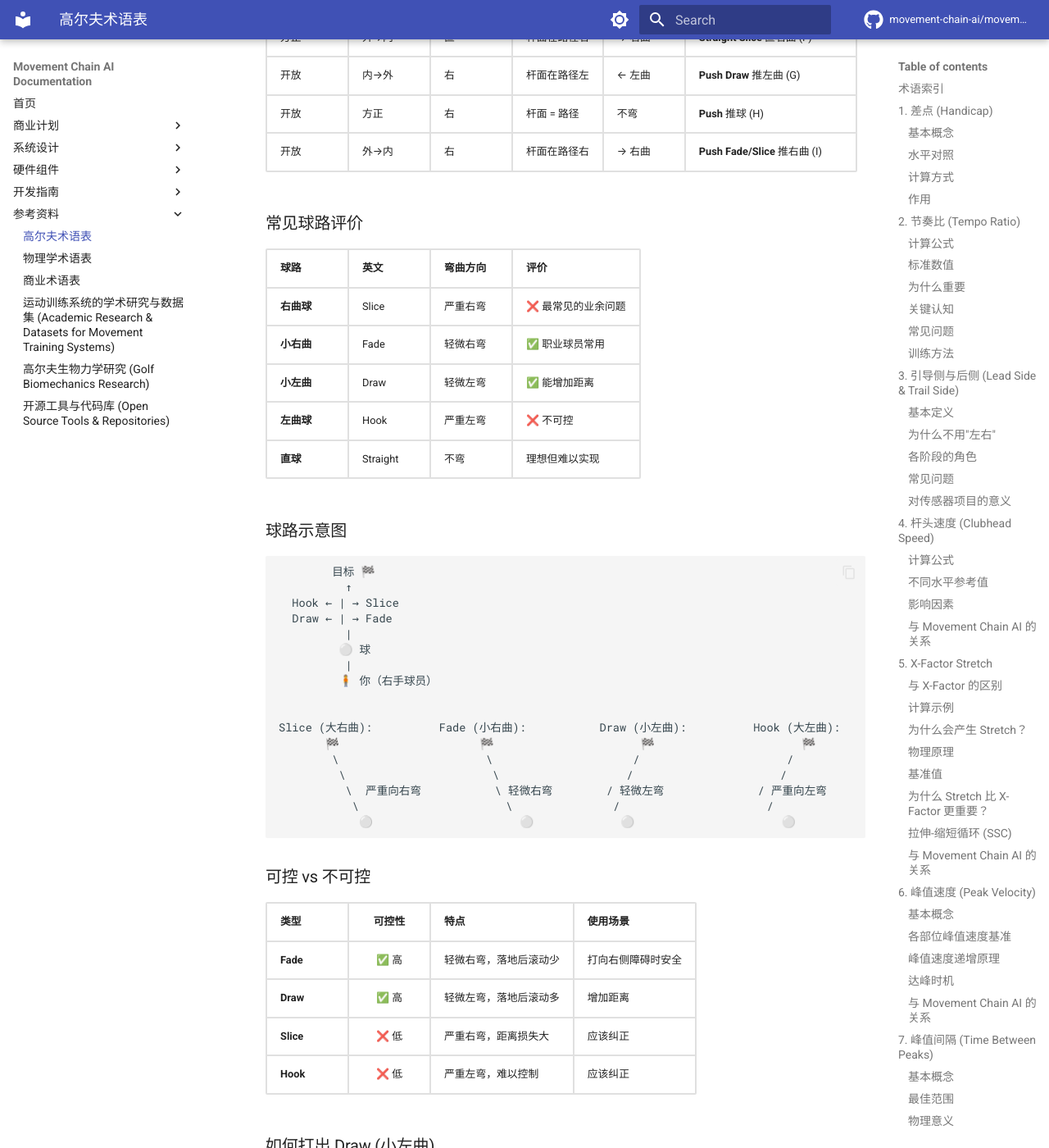
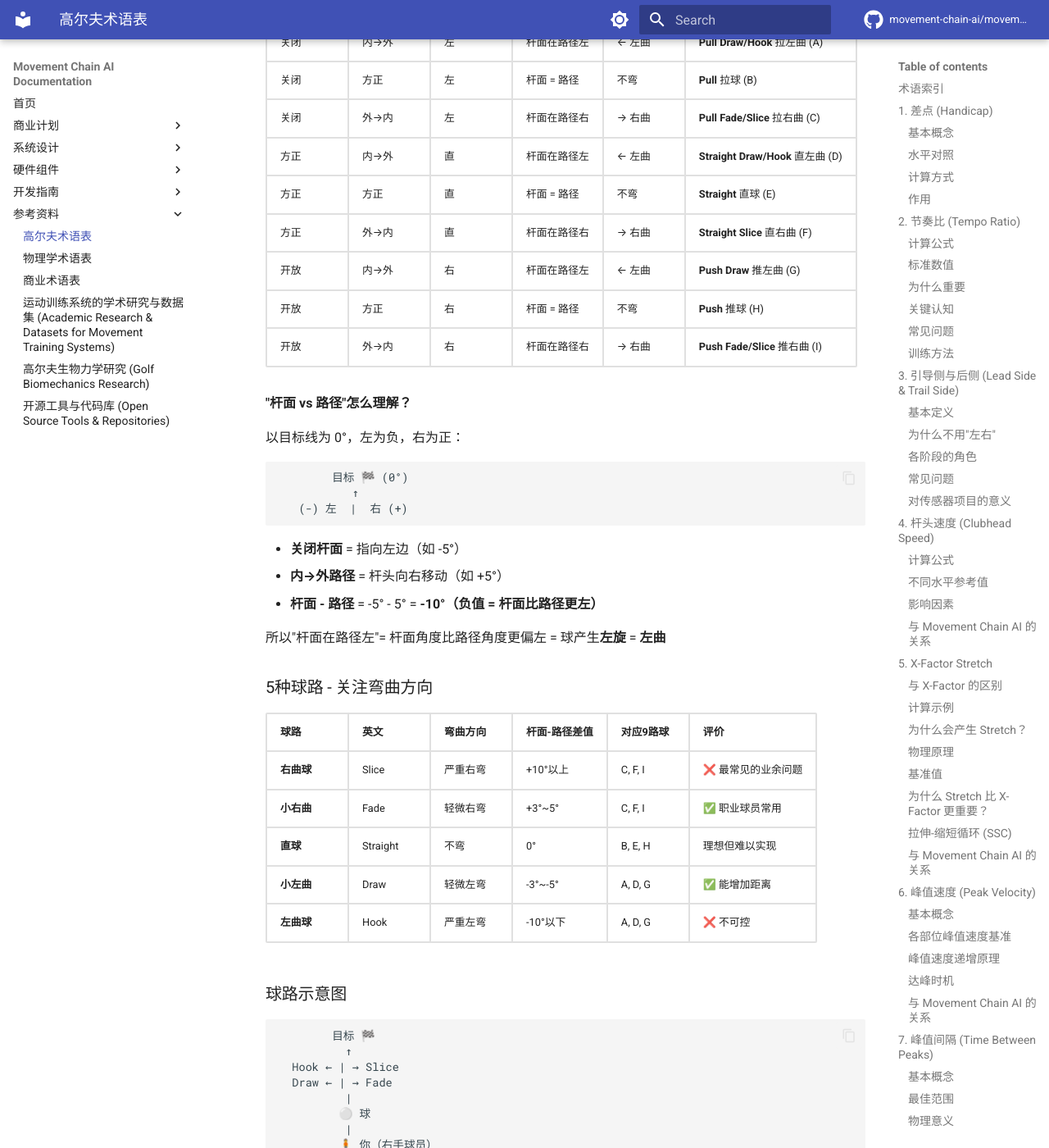
Before and after one commit to movement-chain-ai/movement-chain-docs, an MkDocs documentation site: the page built from docs/zh/reference/golf-glossary.md, in a window 1280 px wide and 1400 px high, scrolled down 20970 px. Shown: the whole window at 82% size. Built offline with MkDocs 1.6.1 and Material for MkDocs 9.7.7, drawn with Linux system fonts in a browser that asks for light colours; comment, search, counter and statistics services are not loaded; the version menu is left out; some of the changed text lies outside the part shown.

Commit message:
docs: 完善球路物理学说明 - 添加9路球与5路球对应关系
- 在5种球路表格中添加杆面-路径差值和对应9路球列
- Slice/Hook 对应差值 ±10°以上
- Fade/Draw 对应差值 ±3°~5°
- 简化两种分类方式的说明

🤖 Generated with [Claude Code](https://claude.com/claude-code)

Co-Authored-By: Claude Opus 4.5 <noreply@anthropic.com>

````diff
--- a/docs/zh/reference/golf-glossary.md
+++ b/docs/zh/reference/golf-glossary.md
@@ -727,11 +727,12 @@ Over-the-Top (OTT) 是导致**外→内路径**的最常见原因：
 - **杆面比路径更右** → 球向右弯
 - **杆面比路径更左** → 球向左弯
 
-### 9种球路
+### 9种球路 - 考虑了起飞方向（左/直/右）
 
 3种杆面 × 3种路径 = 9种球路（以右手球员为例）：
 
-![Ball Flight Laws](../images/ball-flight-laws.jpg){ width="500" }
+![Ball Flight Laws](../images/ball-flight-laws.jpg){ width="700" }
+
 
 | 杆面 | 路径 | 起飞方向 | 杆面 vs 路径 | 弯曲 | 球路名称 |
 |------|------|----------|--------------|------|----------|
@@ -745,15 +746,31 @@ Over-the-Top (OTT) 是导致**外→内路径**的最常见原因：
 | 开放 | 方正 | 右 | 杆面 = 路径 | 不弯 | **Push** 推球 (H) |
 | 开放 | 外→内 | 右 | 杆面在路径右 | → 右曲 | **Push Fade/Slice** 推右曲 (I) |
 
-### 常见球路评价
+**"杆面 vs 路径"怎么理解？**
 
-| 球路 | 英文 | 弯曲方向 | 评价 |
-|------|------|----------|------|
-| **右曲球** | Slice | 严重右弯 | ❌ 最常见的业余问题 |
-| **小右曲** | Fade | 轻微右弯 | ✅ 职业球员常用 |
-| **小左曲** | Draw | 轻微左弯 | ✅ 能增加距离 |
-| **左曲球** | Hook | 严重左弯 | ❌ 不可控 |
-| **直球** | Straight | 不弯 | 理想但难以实现 |
+以目标线为 0°，左为负，右为正：
+
+```text
+        目标 🏁 (0°)
+           ↑
+   (-) 左  |  右 (+)
+```
+
+- **关闭杆面** = 指向左边（如 -5°）
+- **内→外路径** = 杆头向右移动（如 +5°）
+- **杆面 - 路径** = -5° - 5° = **-10°（负值 = 杆面比路径更左）**
+
+所以"杆面在路径左"= 杆面角度比路径角度更偏左 = 球产生**左旋** = **左曲**
+
+### 5种球路 - 关注弯曲方向
+
+| 球路 | 英文 | 弯曲方向 | 杆面-路径差值 | 对应9路球 | 评价 |
+|------|------|----------|-------------|----------|------|
+| **右曲球** | Slice | 严重右弯 | +10°以上 | C, F, I | ❌ 最常见的业余问题 |
+| **小右曲** | Fade | 轻微右弯 | +3°~5° | C, F, I | ✅ 职业球员常用 |
+| **直球** | Straight | 不弯 | 0° | B, E, H | 理想但难以实现 |
+| **小左曲** | Draw | 轻微左弯 | -3°~-5° | A, D, G | ✅ 能增加距离 |
+| **左曲球** | Hook | 严重左弯 | -10°以下 | A, D, G | ❌ 不可控 |
 
 ### 球路示意图
 
````
